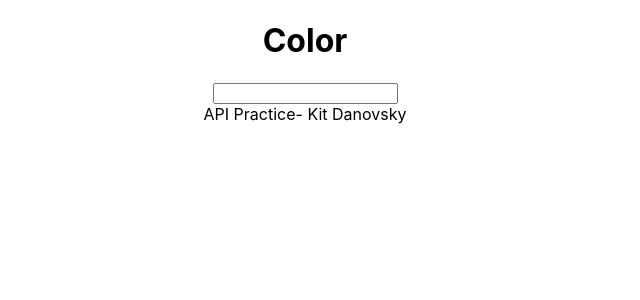
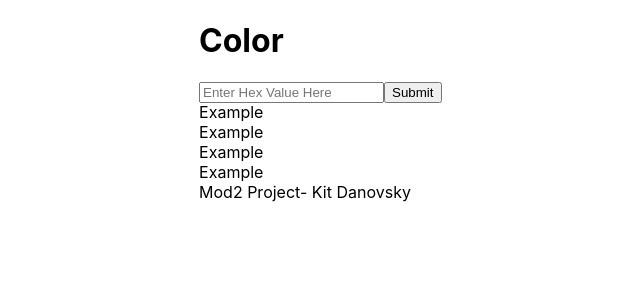
Before and after one commit to Kitastroph3/Mod2project, a React (Create React App) app: page / in a window 1280 px wide. Shown: the top 300 px of the page, without its empty margins (335-975 px from the left). Built offline with nearby package versions, Linux system fonts and the light colour scheme; no server answers.

Commit message:
progress

```diff
--- a/src/App.css
+++ b/src/App.css
@@ -1,38 +1,12 @@
-.App {
-  text-align: center;
+body {
+  display: flex;
+  align-items: center;
+  justify-content: center;
 }
 
-.App-logo {
-  height: 40vmin;
-  pointer-events: none;
+#hex {
+  height: 20px;
+  width: 150px;
+  display: grid;
+  grid-template-columns: auto auto;
 }
-
-@media (prefers-reduced-motion: no-preference) {
-  .App-logo {
-    animation: App-logo-spin infinite 20s linear;
-  }
-}
-
-.App-header {
-  background-color: #282c34;
-  min-height: 100vh;
-  display: flex;
-  flex-direction: column;
-  align-items: center;
-  justify-content: center;
-  font-size: calc(10px + 2vmin);
-  color: white;
-}
-
-.App-link {
-  color: #61dafb;
-}
-
-@keyframes App-logo-spin {
-  from {
-    transform: rotate(0deg);
-  }
-  to {
-    transform: rotate(360deg);
-  }
-}
--- a/src/App.jsx
+++ b/src/App.jsx
@@ -10,8 +10,8 @@ const hexInput = "hex="+"0047AB"
 // https://www.thecolorapi.com/docs
 // https://www.thecolorapi.com/scheme?hex=0047AB&rgb=0,71,171&hsl=215,100%,34%&cmyk=100,58,0,33&format=json&mode=analogic&count=6
 // const URL = ` https://www.thecolorapi.com/scheme?${input}&format=json&mode=${mode}&count=${count}`
-const URL= `https://www.thecolorapi.com/scheme?${hexInput}&rgb=0,71,171&hsl=215,100%,34%&cmyk=100,58,0,33&format=json&mode=analogic&count=6
-`
+const URL = `https://www.thecolorapi.com/scheme?${hexInput}&rgb=0,71,171&hsl=215,100%,34%&cmyk=100,58,0,33&format=json&mode=analogic&count=6`
+
 function App() {
   const [hexInput, setHexInput] = useState(0)
   // const [NJhumidity, NJsetHumidity] = useState(0)
@@ -27,28 +27,19 @@ function App() {
     fetchData();
   }, []);
 
-  ///
-
-  // const [MAtemp, MAsetTemp] = useState(0)
-  // const [MAhumidity, MAsetHumidity] = useState(0)
-
-  // useEffect(() => {
-  //   const fetchData = async () => {
-  //     const result = await fetch(MAURL);
-  //     result.json().then(json => {
-  //       MAsetTemp(json.current.temp_f)
-  //       MAsetHumidity(json.current.humidity)
-  //     })
-  //   }
-  //   fetchData();
-  // }, []);
-
   return (
     <div className='App'>
       <header><h1>Color</h1></header>
-      <input type="text" id="hexText"></input>
-
-      <footer>API Practice- Kit Danovsky</footer>
+      <div id="hex">
+         <input type="text" placeholder="Enter Hex Value Here" id="hexText"></input><button>Submit</button>
+      </div>
+      <div id="Return">
+        <div id="one">Example</div>
+        <div id="two">Example</div>
+        <div id="three">Example</div>
+        <div id="four">Example</div>
+      </div>
+      <footer>Mod2 Project- Kit Danovsky</footer>
     </div>
   )
 }
```
